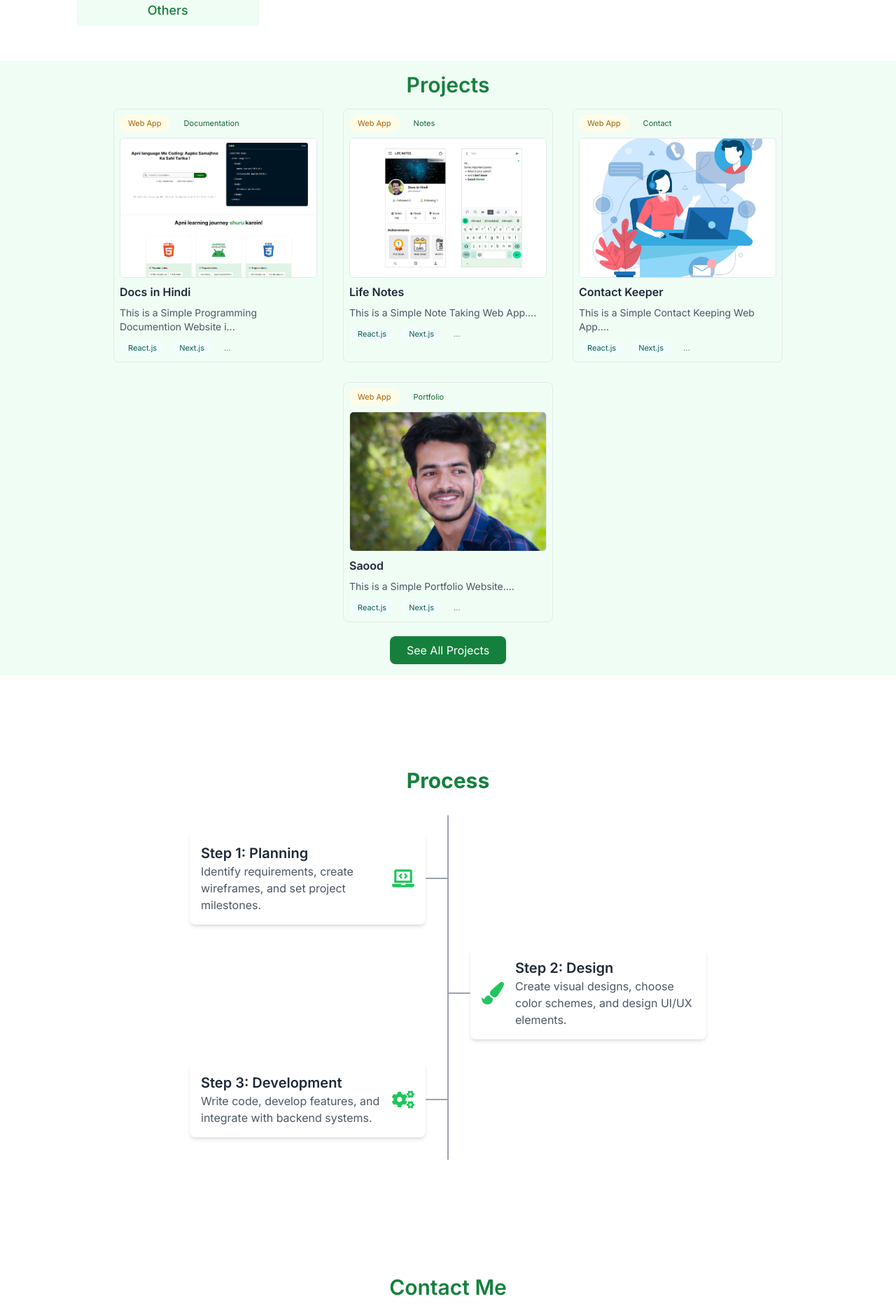
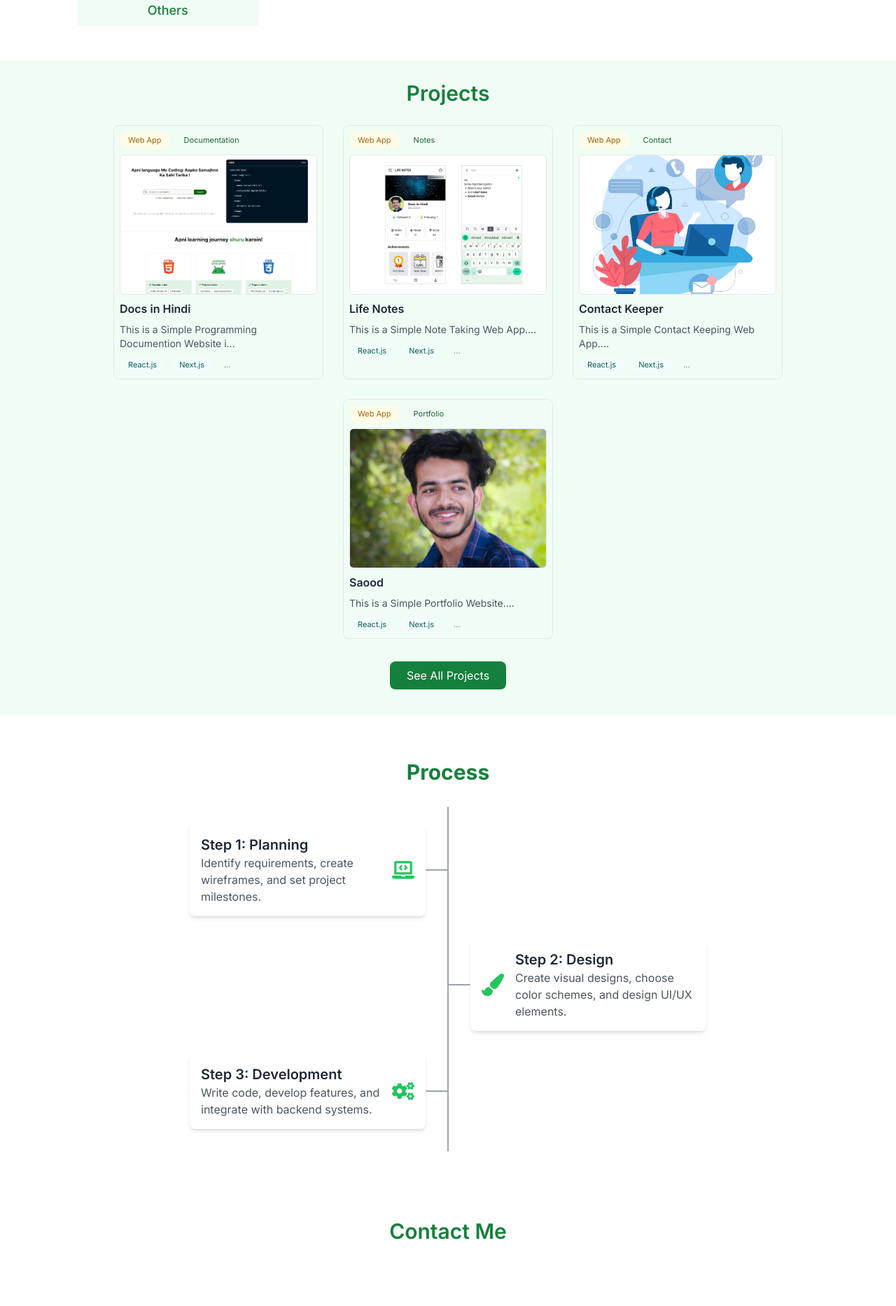
Before and after one commit to saoodchoudhary/SaoodPortfolio-Frontend, a Next.js app: page / in a window 1280 px wide. Shown: the part 1193-3059 px from the top of the page at 70% size. Built offline with nearby package versions, Linux system fonts and the light colour scheme.

Commit message:
some update

```diff
--- a/src/components/home/ProcessSection.jsx
+++ b/src/components/home/ProcessSection.jsx
@@ -28,7 +28,7 @@ const steps = [
 
 export default function ProcessSection() {
   return (
-      <div className="py-[100px] flex flex-col items-center  p-8">
+      <div className="flex flex-col items-center  p-8">
 
     <div className="relative flex flex-col items-center p-8  rounded-lg">
       <h2 className="text-3xl font-bold mb-8 text-green-700">Process</h2>
--- a/src/components/home/ProjectSection.jsx
+++ b/src/components/home/ProjectSection.jsx
@@ -13,11 +13,11 @@ export default function ProjectSection() {
 
   return (
     <div className="flex flex-col items-center  bg-green-50 p-4">
-      <h2 className="text-3xl font-semibold text-green-700 mb-4">Projects</h2>
+      <h2 className="text-3xl font-semibold text-green-700 mb-4 py-3">Projects</h2>
     <ProjectCard projectList={projectList} />
       <button
         onClick={navigateToProjects}
-        className="px-6 mt-5 py-2 bg-green-700 text-white rounded-lg hover:bg-green-900 transition-colors duration-300"
+        className="px-6 mt-8 mb-5 py-2 bg-green-700 text-white rounded-lg hover:bg-green-900 transition-colors duration-300"
       >
         See All Projects
       </button>
--- a/src/components/home/SkillSection.jsx
+++ b/src/components/home/SkillSection.jsx
@@ -1,12 +1,7 @@
 "use client"
-import Link from 'next/link'
-import { usePathname, useRouter } from 'next/navigation'
 import React, { useEffect, useState } from 'react'
-import { FaReact, FaNodeJs, FaDatabase, FaTools, FaServer, FaCloud, FaAws  } from 'react-icons/fa'
-import { FaSquareGithub } from "react-icons/fa6";
 import { motion } from 'framer-motion'
-import { BiLogoHeroku } from "react-icons/bi";
-import { SiNetlify , SiVercel, SiMongodb  } from "react-icons/si";
+import Image from 'next/image'
 
 const Skills = [
   {
@@ -220,7 +215,7 @@ const SkillSection = () => {
         className='flex flex-wrap justify-center sm:justify-start gap-10'>
           {activeSkills.skills.map(subSkill => (
             <div key={subSkill.name} className=' inline-flex w-[120px] h-[110px] rounded-sm shadow-sm shadow-green-200 px-1 flex-col items-center justify-center gap-2 bg-green-50 border border-gray-100'>
-             <img src={`/icons/${subSkill.icon}`} alt={subSkill.name} className='text-green-700 w-[26px] h-[26px]' />
+             <Image src={`/icons/${subSkill.icon}`} width={26} height={26} alt={subSkill.name} className='text-green-700 w-[26px] h-[26px]' />
               <div className='text-center text-sm'>{subSkill.name}</div>
             </div>
           ))}
```
